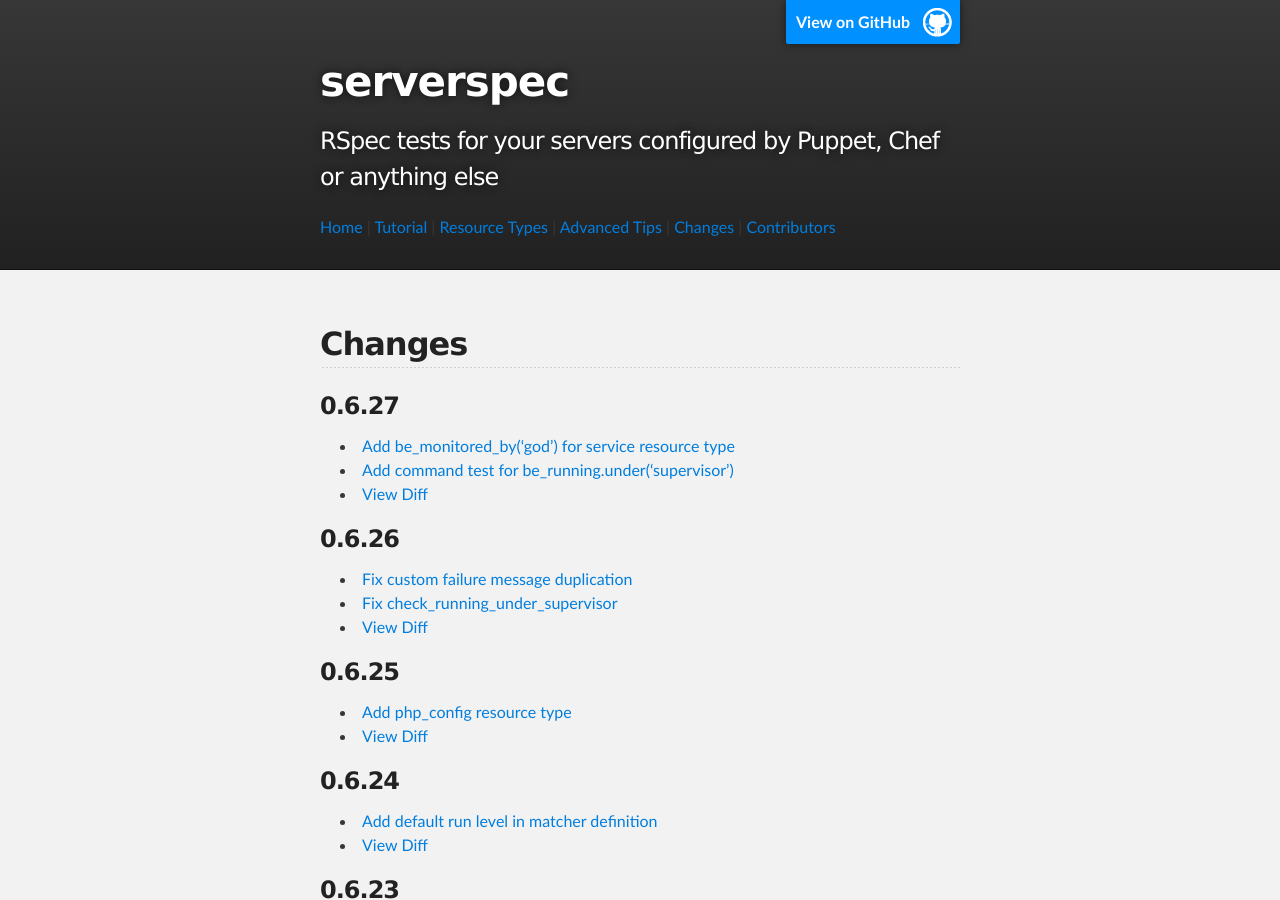
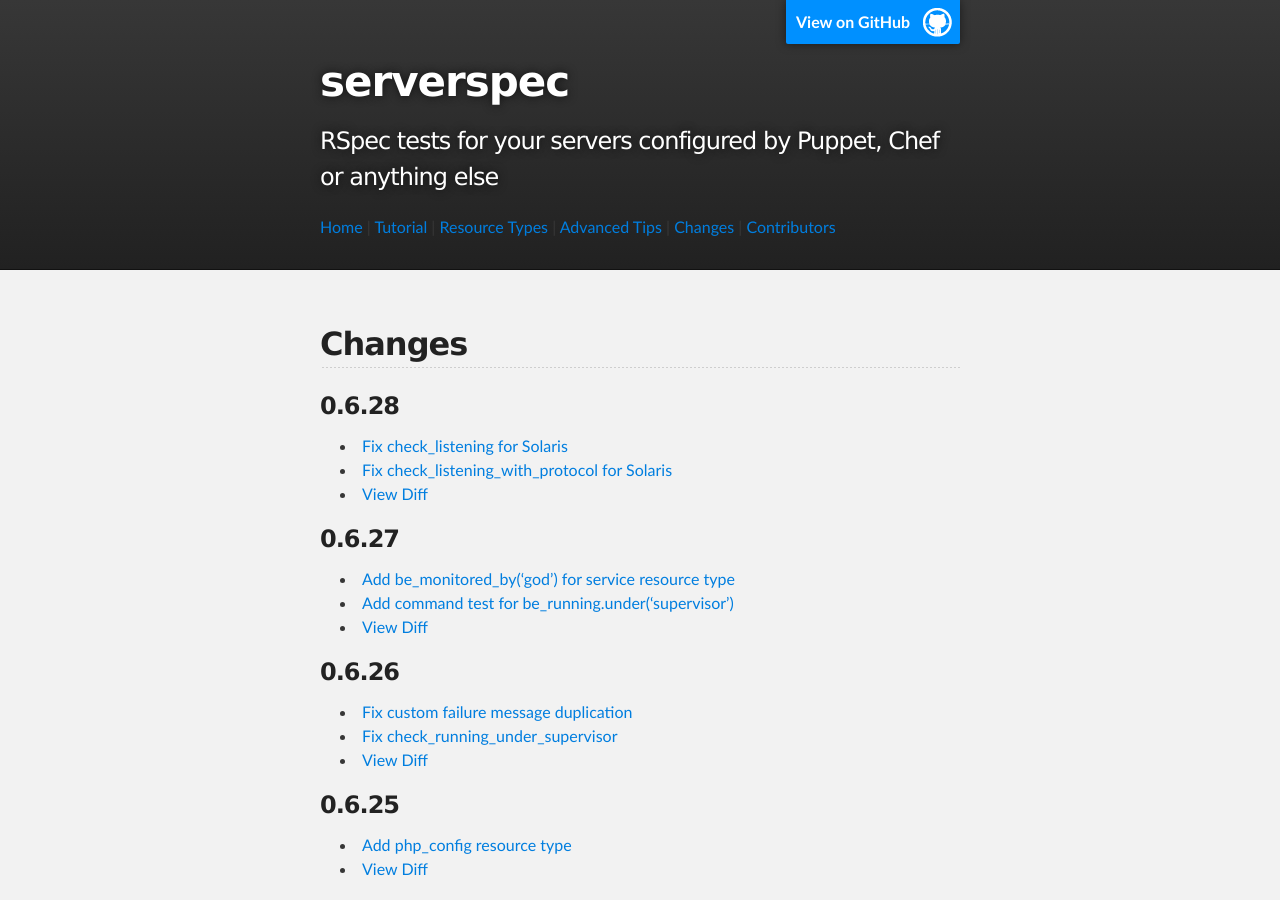
Before and after one commit to serverspec/serverspec.github.io, a Jekyll site: the page built from changes.md, in a window 1280 px wide and 900 px high. Built offline with Jekyll 4.4.1, drawn with Linux system fonts in a browser that asks for light colours; Markdown is read by kramdown in place of the engine named in the settings.

Commit message:
Add changes of v0.6.28

```diff
--- a/changes.md
+++ b/changes.md
@@ -4,6 +4,12 @@ title: Changes
 ---
 
 ## Changes
+
+### 0.6.28
+
+ * [Fix check_listening for Solaris](https://github.com/serverspec/serverspec/pull/214)
+ * [Fix check_listening_with_protocol for Solaris](https://github.com/serverspec/serverspec/pull/215)
+ * [View Diff](https://github.com/serverspec/serverspec/compare/v0.6.27...v0.6.28)
 
 ### 0.6.27
 
```
